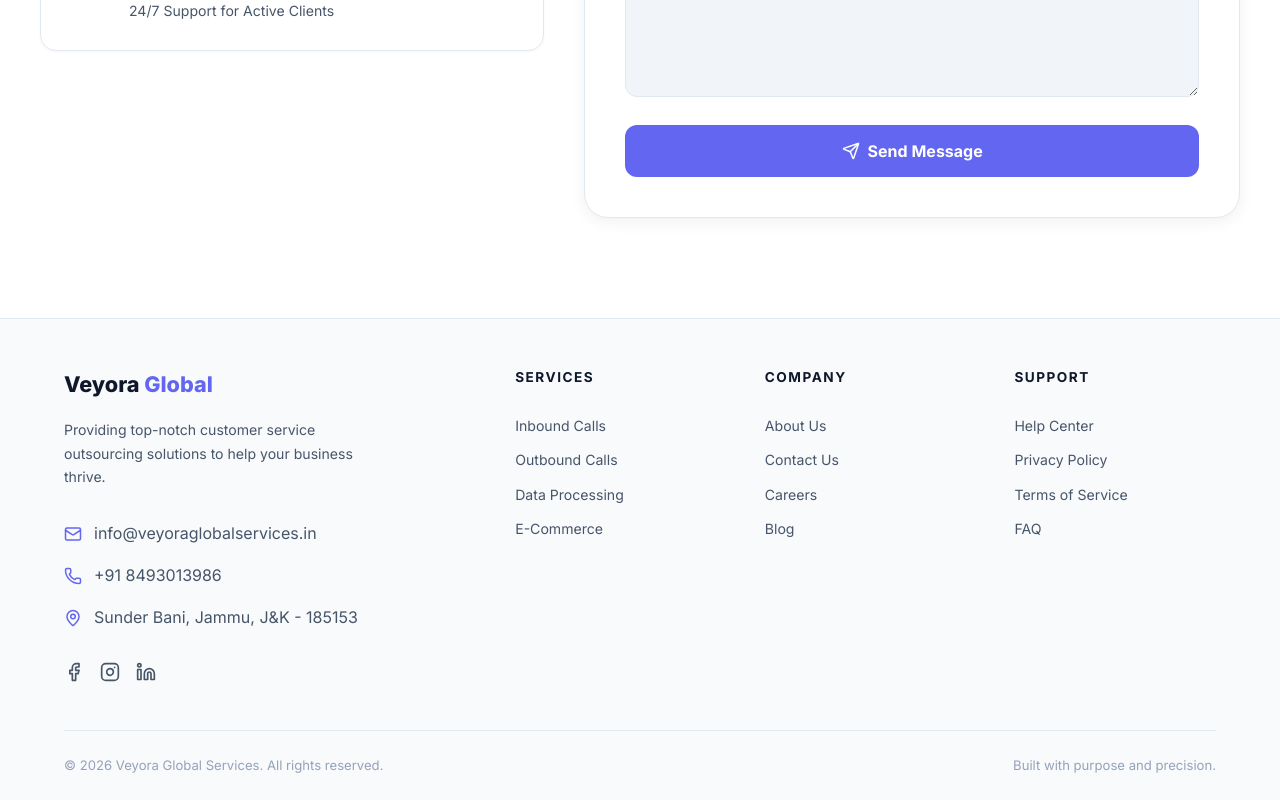
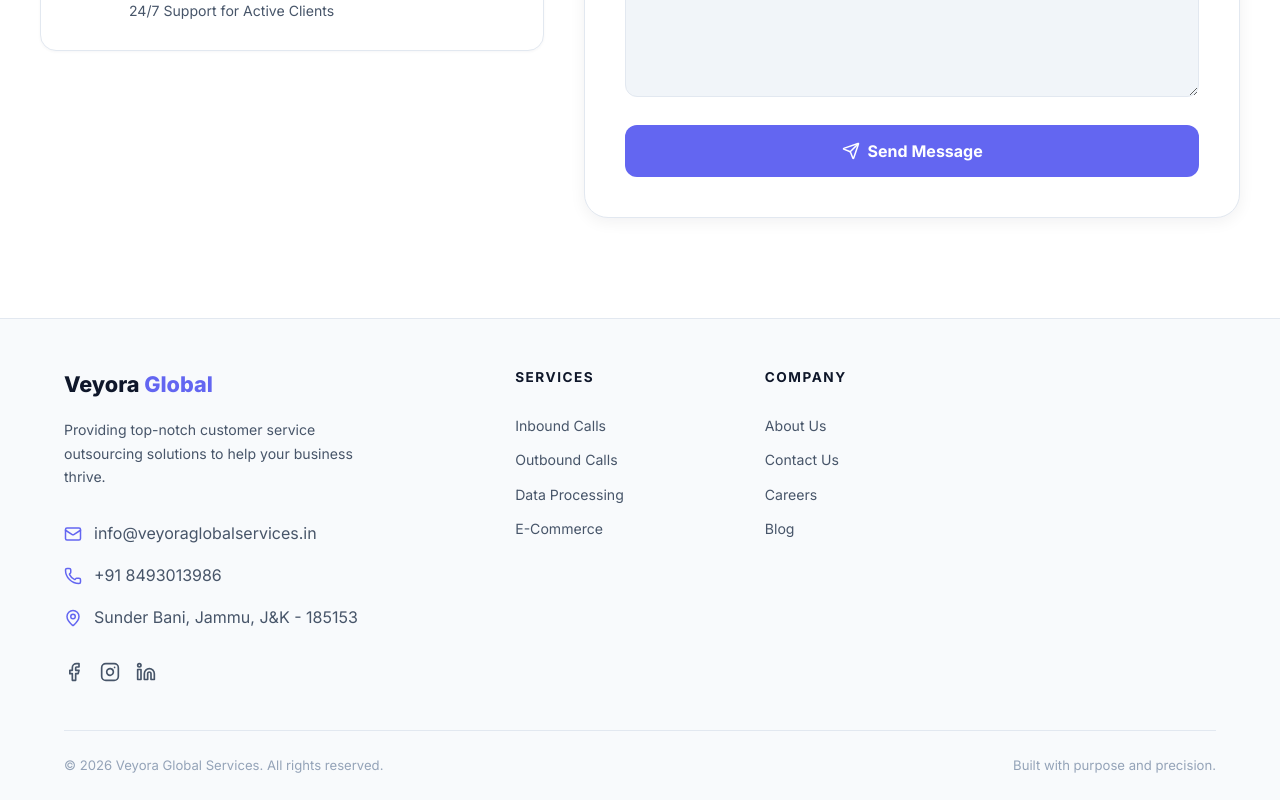
Before and after one commit to Vishnu9106/veyora-global-services, a React (Vite) app: page /contact in a window 1280 px wide. Shown: the part 956-1756 px from the top of the page. Built offline with nearby package versions, Linux system fonts and the light colour scheme.

Commit message:
Remove Support column from footer

```diff
--- a/src/components/Footer.jsx
+++ b/src/components/Footer.jsx
@@ -74,13 +74,7 @@
             <Link to="/" className="footer-link">Blog</Link>
           </div>
 
-          <div>
-            <h4 className="footer-col-title">Support</h4>
-            <Link to="/contact" className="footer-link">Help Center</Link>
-            <Link to="/" className="footer-link">Privacy Policy</Link>
-            <Link to="/" className="footer-link">Terms of Service</Link>
-            <Link to="/" className="footer-link">FAQ</Link>
-          </div>
+
         </div>
 
         <div className="footer-bottom">
```
